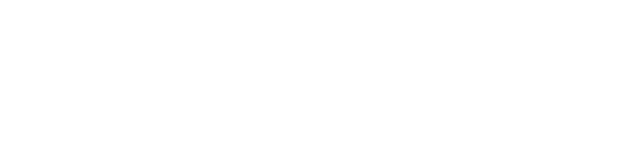
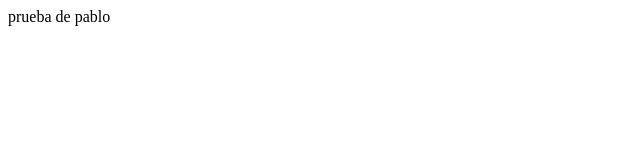
Before and after one commit to pablogremory/compartida, a plain HTML site: page index.html in a window 1280 px wide. Shown: the whole page, without its empty margins (0-640 px from the left). Drawn offline with Linux system fonts and the light colour scheme.

Commit message:
Edit index by pablo

```diff
--- a/index.html
+++ b/index.html
@@ -6,6 +6,7 @@
     <title>Document</title>
 </head>
 <body>
+    prueba de pablo
 
 </body>
 </html>
```
